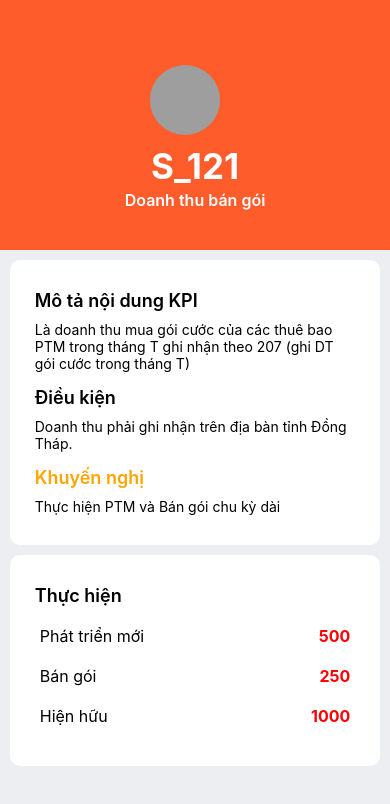
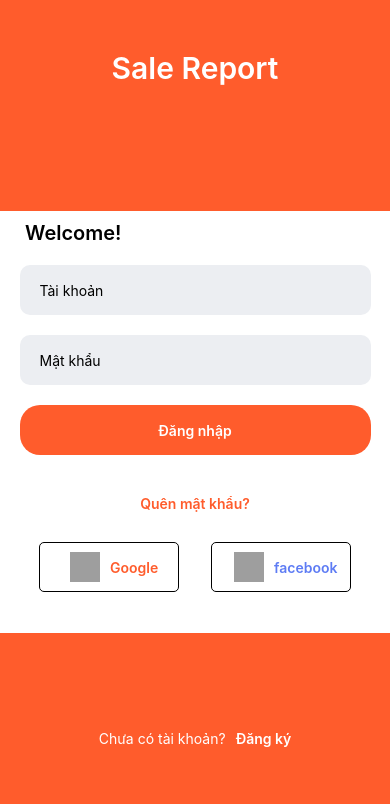
Before and after one commit to tanhbtdtp/data, a React Native app: screen /Login in a window 390 px wide. Shown: the top 804 px of the page. Built offline with nearby package versions, Linux system fonts and the light colour scheme; grey boxes are pictures that could not be loaded.

Commit message:
add navigation

```diff
--- a/App.js
+++ b/App.js
@@ -1,6 +1,8 @@
 import { StatusBar } from "expo-status-bar";
 import { StyleSheet } from "react-native";
 
+import { NavigationContainer } from '@react-navigation/native';
+import { createNativeStackNavigator } from '@react-navigation/native-stack';
 
 import Login from "./Pages/Login";
 import Profile from "./Pages/Profile";
@@ -11,14 +13,28 @@ import KpiDetails from "./Pages/KpiDetails";
 
 
 // Thư viện sử dụng
+// yann add expo
 // yarn add axios
 
+// Navigation:
+// yarn add @react-navigation/native
+// npx expo install react-native-screens react-native-safe-area-context
+// Stack :
+// yarn add @react-navigation/native-stack
 
 
+const Stack = createNativeStackNavigator();
 export default function App() {
-  return <KpiDetails/>;
-}
-
+return(
+<NavigationContainer>
+      <Stack.Navigator initialRouteName="Login" screenOptions={{headerShown: false}}>
+        <Stack.Screen name="Login" component= {Login}/>
+        <Stack.Screen name="Profile" component= {Profile}/>
+        <Stack.Screen name="ProfileDetail" component= {ProfileDetail}/>
+        <Stack.Screen name="KpiDetails" component= {KpiDetails}/>
+      </Stack.Navigator>
+</NavigationContainer>
+)}
 const styles = StyleSheet.create({
   container: {
     flex: 1,
--- a/Pages/Login.js
+++ b/Pages/Login.js
@@ -8,19 +8,38 @@ import {
   View,
   Image,
   ActivityIndicator,
+  Alert,
 } from "react-native";
 
 import axios from "axios";
 import APIs from "../Services/APIs";
 import App_Color from "../Themes/Color";
 import Loading from "../Components/Loading";
+import { useNavigation } from "@react-navigation/native";
+
+
+
 
 
 export default function Login() {
+  // data
   const [username, setUsername] = useState("");
   const [password, setPassword] = useState("");
   const [isLoading, setisLoading] = useState("");
-  const [result, setResult] = useState("");
+
+  const [userinfo, setUserinfo] = useState({});
+
+
+  // chuyển trang
+  const navigation = useNavigation();
+
+  const userChange = (text) =>{
+        setUsername(text);
+  }
+
+  const passwordChange = (text) =>{
+      setPassword(text);
+  }
 
   const handleSubmit = () => {
   if(username.length===0 || password.length===0) {return;}
@@ -33,10 +52,19 @@ export default function Login() {
       }
     })
     .then((response) => {
-      setResult(response.data);
-      console.log(response.data);
+      setUserinfo(response.data);
+      //console.log(response.data);
+      if(response.data[0].status==="Success")
+      {
+          navigation.navigate('Profile');
+
+      } else {
+        Alert.alert('Tài khoản hoặc mật khẩu không đúng.');
+      }
+
     })
     .catch((error) =>{
+      // luôn luôn được khi lỗi
       console.log(error);
     })
     .then(function () {
@@ -44,6 +72,10 @@ export default function Login() {
         setisLoading(false);
     });
   };
+
+  const Fail = () =>{
+     Alert.alert("Tài khoản hoặc mật khẩu không đúng");
+  }
 
 
   return (
@@ -53,13 +85,14 @@ export default function Login() {
       <Sunmit
         data={[
           username,
-          setUsername,
+          userChange,
           password,
-          setPassword,
+          passwordChange,
           handleSubmit,
-          isLoading,
+          isLoading
         ]}
       />
+
       <Footer />
       {isLoading ? (
         <>
@@ -105,7 +138,7 @@ const Header = () => {
   );
 };
 const Sunmit = (props) => {
-  const [username, setUsername, password, setPassword, handleSubmit] =
+  const [username, userChange, password, passwordChange, handleSubmit] =
     props.data;
 
   return (
@@ -124,14 +157,14 @@ const Sunmit = (props) => {
         style={styles.txtTaiKhoan}
         placeholder="Tài khoản"
         value={username}
-        onChangeText={(text) => setUsername(text)}
+        onChangeText={(text) => userChange(text)}
       ></TextInput>
       <TextInput
         style={styles.txtMatKhau}
         placeholder="Mật khẩu"
         secureTextEntry={true}
         value={password}
-        onChangeText={(text) => setPassword(text)}
+        onChangeText={(text) => passwordChange(text)}
       ></TextInput>
       <TouchableOpacity
         style={{
@@ -158,6 +191,7 @@ const Sunmit = (props) => {
           alignItems: "center",
         }}
       >
+
         <Text style={{ color: "#FF5C2C", fontWeight: "600" }}>
           Quên mật khẩu?
         </Text>
--- a/Pages/Test.js
+++ b/Pages/Test.js
@@ -14,7 +14,7 @@ import APIs from "../Services/APIs";
 import App_Color from "../Themes/Color";
 import Loading from "../Components/Loading";
 
-export default function Test() {
+export default function Test(navigation) {
 
     const [username,setUsername] =useState("");
     const [password,setPassword] =useState("");
--- a/Services/APIs.js
+++ b/Services/APIs.js
@@ -1,5 +1,5 @@
 
-const url ='https://script.google.com/macros/s/AKfycbw5WN-93hPGGzZ7pA5YVjEODdRKAyatnCZ9EB2f_CCBWQzSlfaG13G5L0bQ6ihaxPm2/exec?';
+const url ='https://script.google.com/macros/s/AKfycbwsOSp7za7Znet8GRI459Cf1TTNUfUFz7XNjIpqviEoxZWpURGvqooe5aMSgdtu60Hi/exec?';
 
 const APIs = {
   getUsersAPI:
--- a/package.json
+++ b/package.json
@@ -9,11 +9,15 @@
     "web": "expo start --web"
   },
   "dependencies": {
+    "@react-navigation/native": "^6.0.13",
+    "@react-navigation/native-stack": "^6.9.1",
     "axios": "^1.1.3",
     "expo": "^46.0.16",
     "expo-status-bar": "~1.4.0",
     "react": "18.0.0",
-    "react-native": "0.69.6"
+    "react-native": "0.69.6",
+    "react-native-safe-area-context": "4.3.1",
+    "react-native-screens": "~3.15.0"
   },
   "devDependencies": {
     "@babel/core": "^7.12.9"
```
Also changed, not shown: 1 other file (tests, documents, lock files or other folders).
